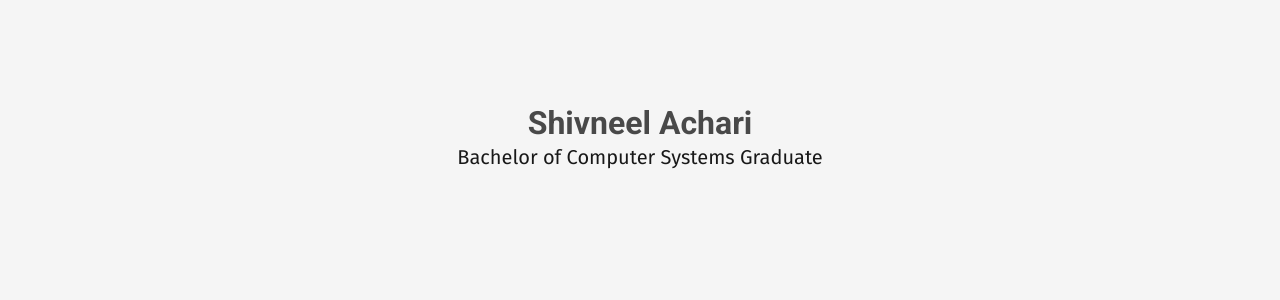
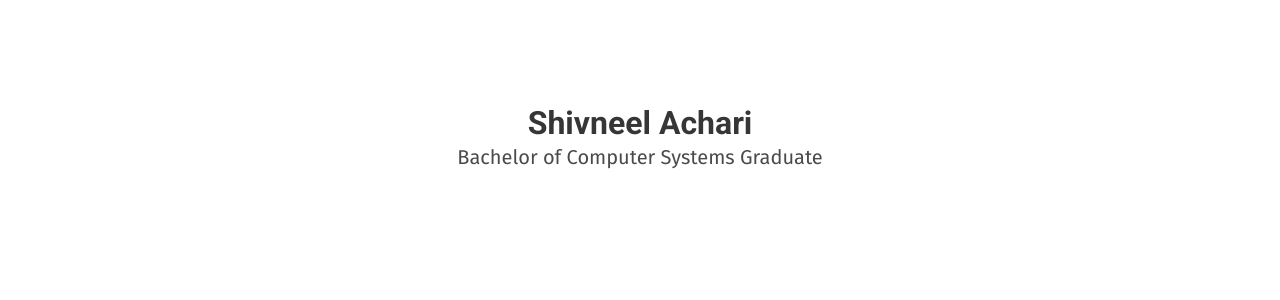
Before and after one commit to acharishivvy/acharishivvy.github.io, a Jekyll site: the page built from index.html, in a window 1280 px wide. Shown: the part 339-639 px from the top of the page. Built offline with Jekyll 4.4.1, drawn with Linux system fonts in a browser that asks for light colours; nearby versions of some CDN libraries.

Commit message:
Update index.html

```diff
--- a/index.html
+++ b/index.html
@@ -23,7 +23,7 @@ TODO: Push finished site to main repo
 </a>
 -->
 
-<section class="hero is-light is-fullheight">
+<section class="hero is-fullheight">
   <div class="hero-head">
     {% include navbar.html %}
   </div>
```
